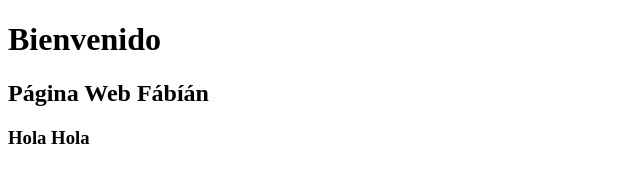
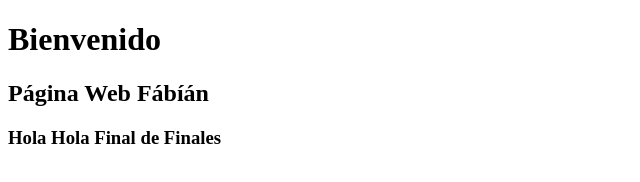
Before and after one commit to Fabi0804/proyecto-net, a plain HTML site: page index.html in a window 1280 px wide. Shown: the whole page, without its empty margins (0-640 px from the left). Drawn offline with Linux system fonts and the light colour scheme.

Commit message:
Agregar etiqueta

```diff
--- a/index.html
+++ b/index.html
@@ -7,6 +7,6 @@
 	<body>
 	<h1> Bienvenido </h1>
 	<h2> Página Web Fábíán </h2>
-	<h3> Hola Hola </h3>
+	<h3> Hola Hola Final de Finales</h3>
 	</body>
 </html>
```
